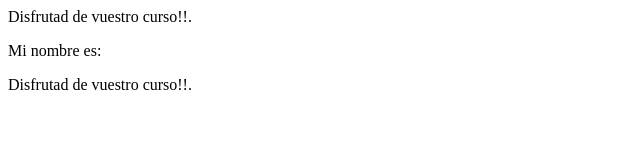
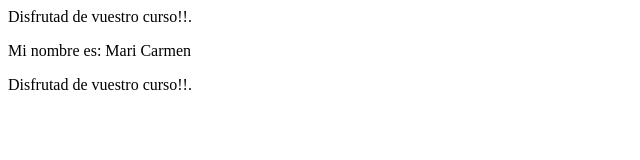
Before and after one commit to mrojamor/uax-devops-01, a plain HTML site: page index.html in a window 1280 px wide. Shown: the full height of the page, 0-640 px from the left. Drawn offline with Linux system fonts and the light colour scheme.

Commit message:
UPDATED: added my name

```diff
--- a/index.html
+++ b/index.html
@@ -5,7 +5,7 @@ continua</title>
 </head>
 <body>
 <p>Disfrutad de vuestro curso!!.</p>
-<p>Mi nombre es: </p>
+<p>Mi nombre es: Mari Carmen </p>
 </body>
 </html><p>Disfrutad de vuestro curso!!.</p>
 </body>
```
